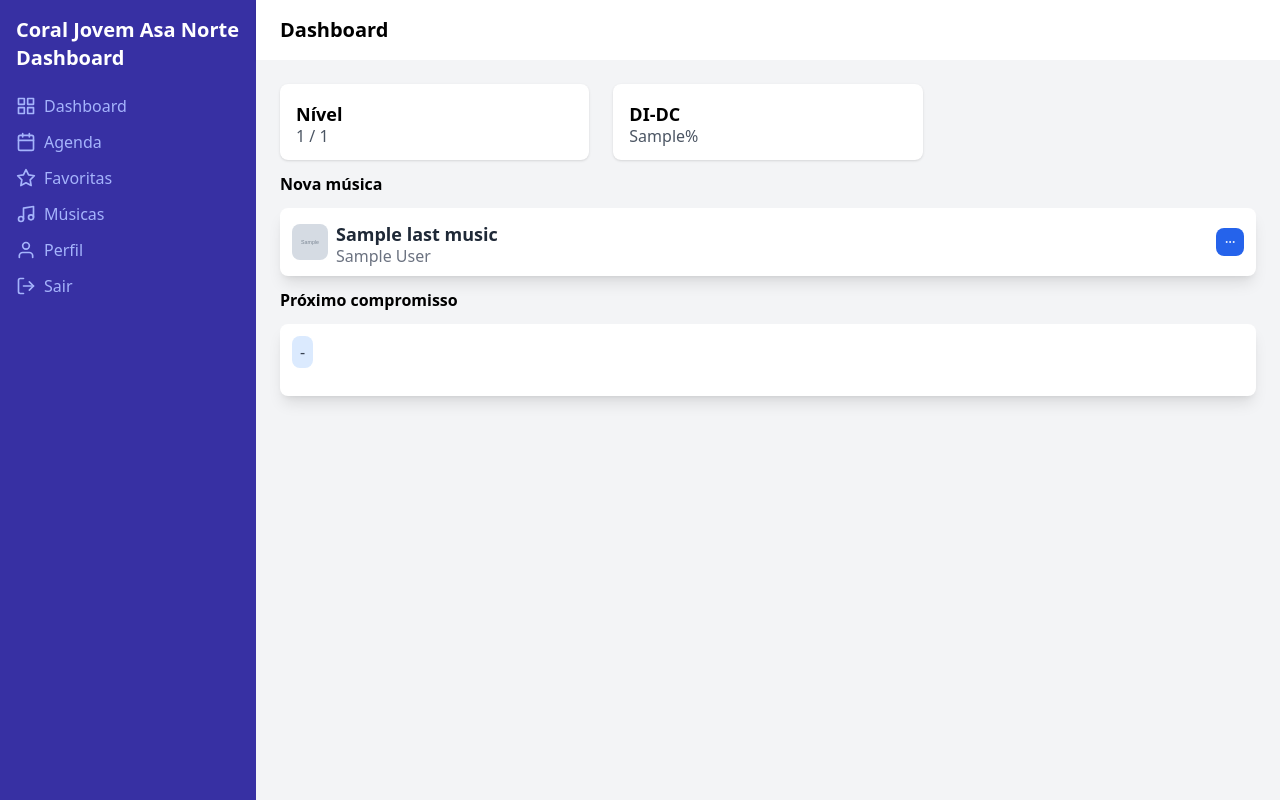
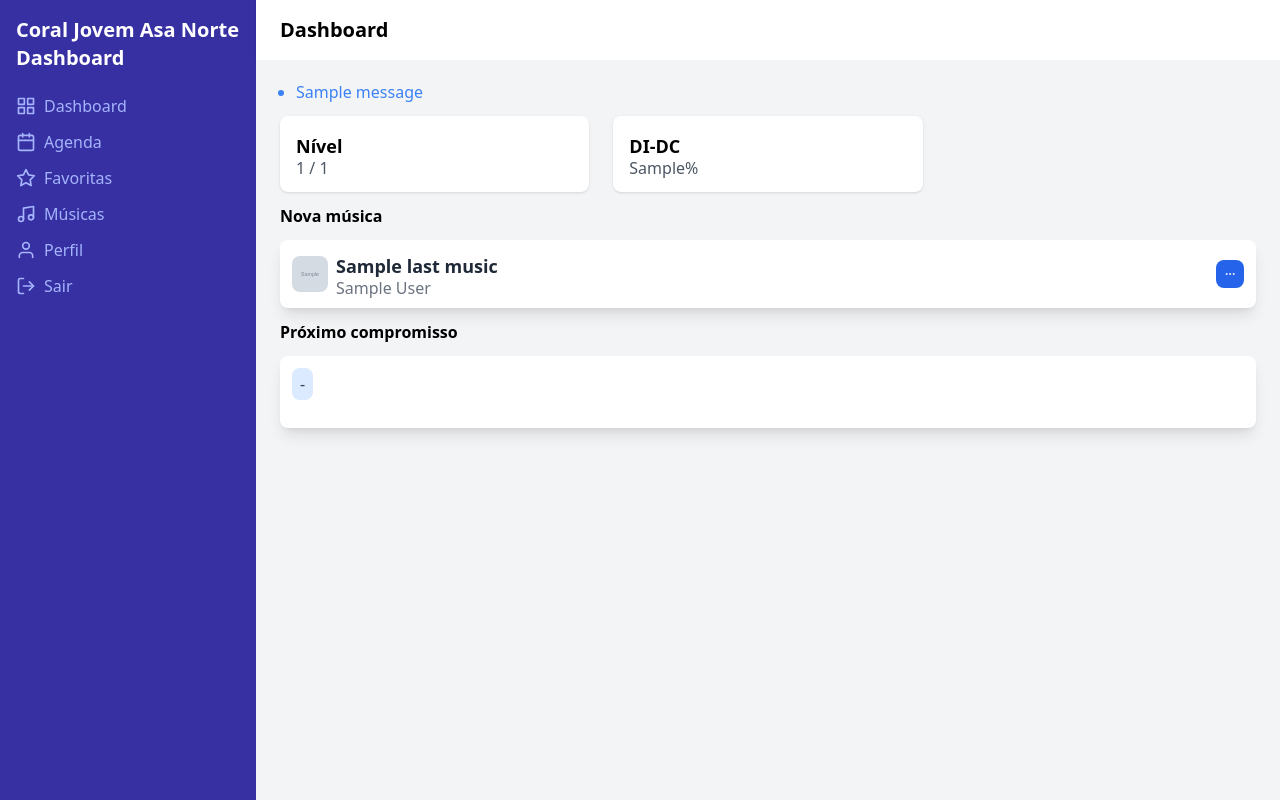
Before and after one commit to wesinalves/coral-web, a Django app: template webapp/templates/index.html in a window 1280 px wide. Run offline with Django 5.2, Linux system fonts and the light colour scheme; tables that the repository leaves empty hold one stand-in row (values such as "Sample post"); the template is opened without the code that fills it: values that come from a table or form of the project are taken from there, most other values are stand-ins (such as "Sample title", 1, 10 or a date in 2020); grey boxes marked "Sample" are stand-in pictures; one stand-in notice (Sample message) is shown; some libraries are stand-ins or nearby versions.

Commit message:
add message to index page

```diff
--- a/webapp/templates/index.html
+++ b/webapp/templates/index.html
@@ -8,6 +8,18 @@ Dashboard
 {% block content %}
 
 <main class="p-6 bg-gray-100 flex-1 overflow-y-auto">
+    {% if messages %}
+        <ul class="mx-4 mb-4 list-disc">
+        {% for message in messages %}
+            {% if message.tags == 'error' %}
+                <li class="text-md text-red-500">{{ message }}</li>
+            {% endif %}
+            {% if message.tags == 'success' %}
+                <li class="text-md text-blue-500">{{ message }}</li>
+            {% endif %}
+        {% endfor %}
+        </ul>
+    {% endif %}
     <div class="grid grid-cols-1 md:grid-cols-2 xl:grid-cols-3 gap-6">
         <!-- Card 1 -->
         <div class="bg-white p-4 rounded-lg shadow">
```
